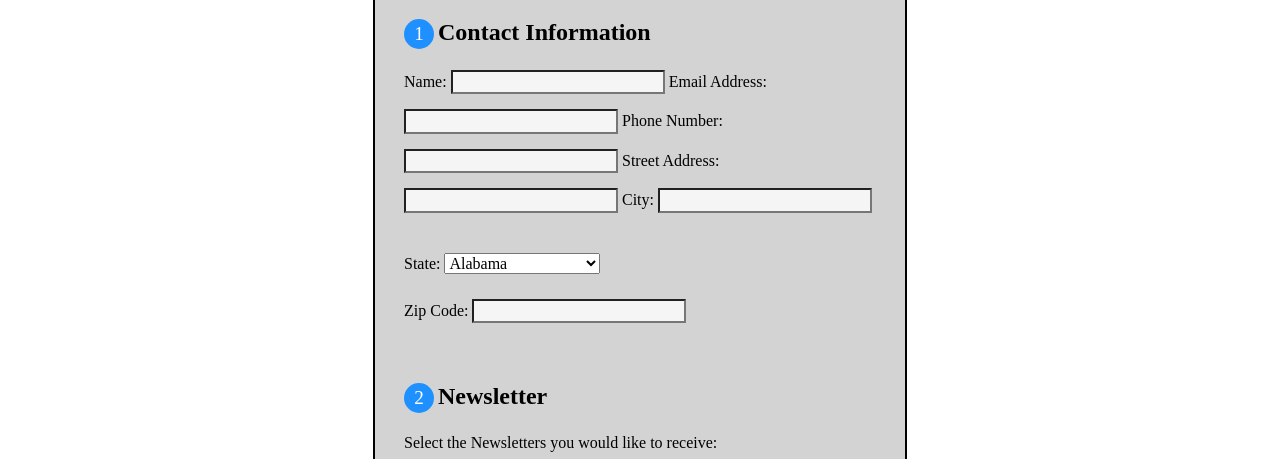
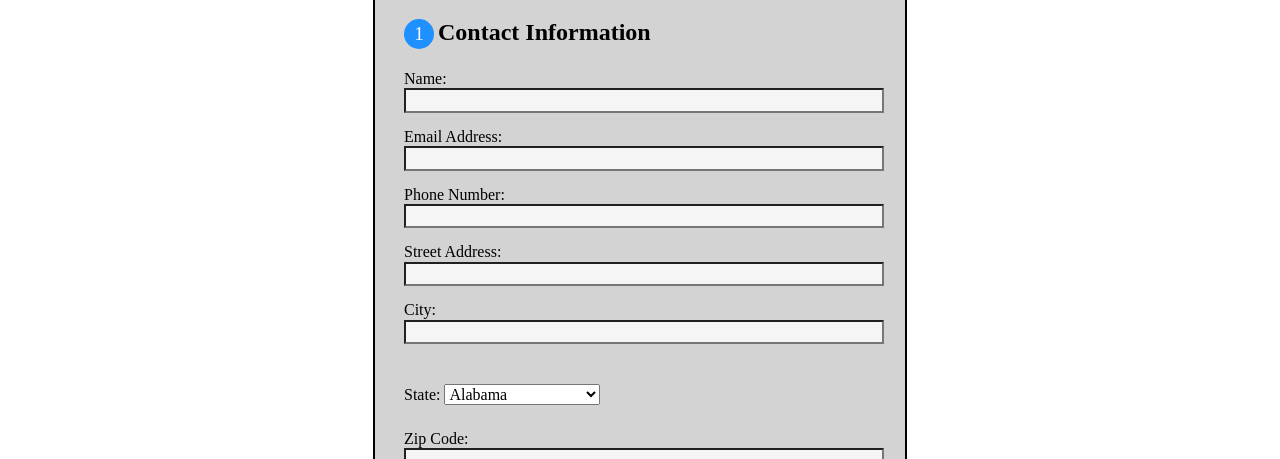
Before and after one commit to Tlacoding111/Techdegree-ProjectThree, a plain HTML site: page index.html in a window 1280 px wide. Shown: the part 285-744 px from the top of the page. Drawn offline with Linux system fonts and the light colour scheme.

Commit message:
made changes

```diff
--- a/css/styles.css
+++ b/css/styles.css
@@ -223,13 +223,6 @@ tfoot td {
         width: 500px;
     }
 
-    .contact input,
-    .contact label,
-    .contact select {
-        width: auto;
-        display: inline-block;
-    }
-
     .inln {
         width: auto;
         display: inline-block;
```
